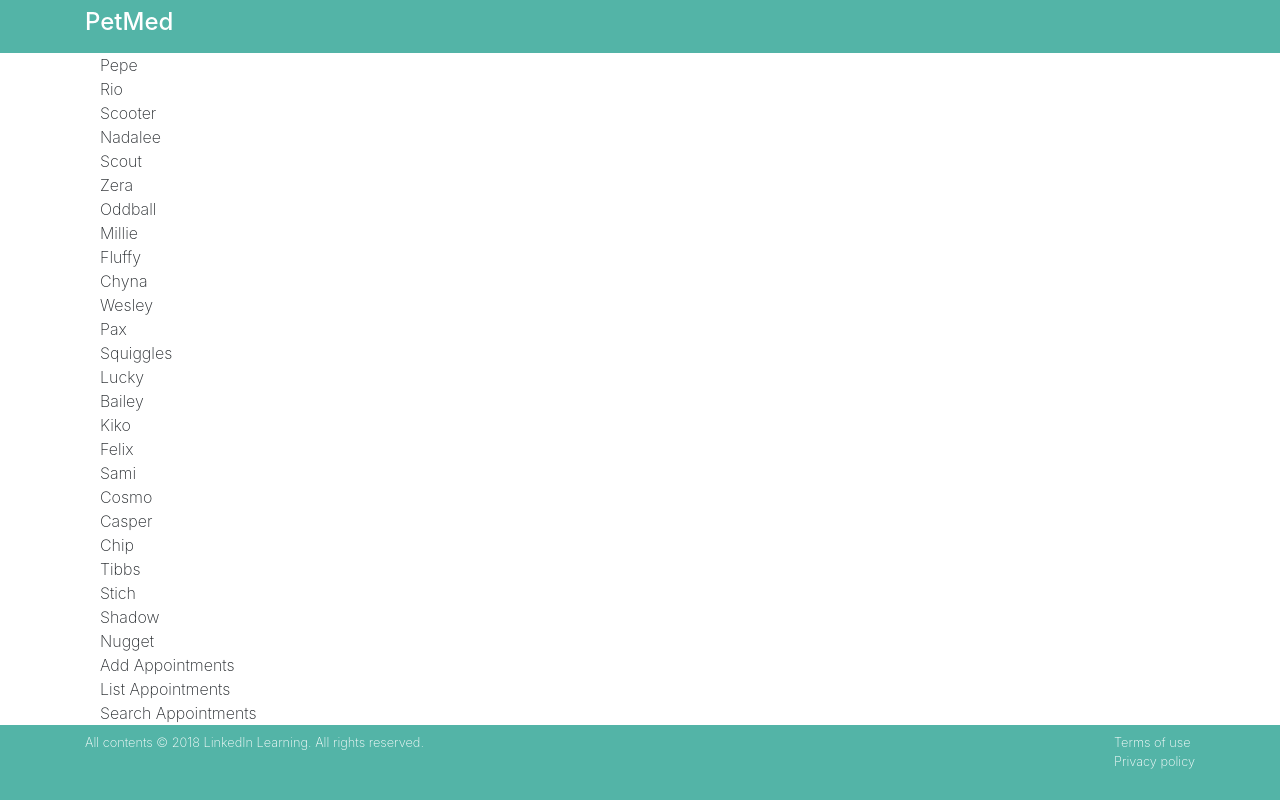
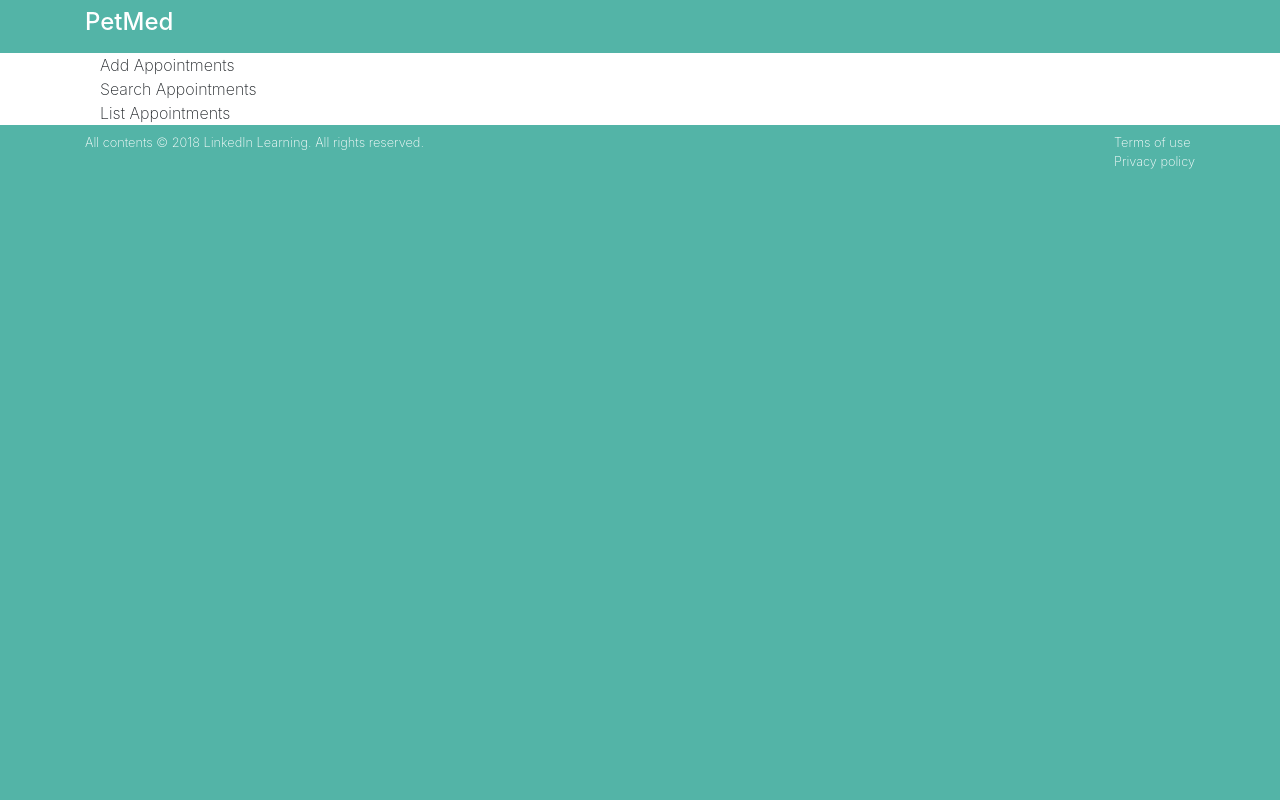
Before and after one commit to senaru/petMed, a React (Create React App) app: page / in a window 1280 px wide. Built offline with nearby package versions, Linux system fonts and the light colour scheme.

Commit message:
passing data through props

```diff
--- a/src/components/App.js
+++ b/src/components/App.js
@@ -27,21 +27,15 @@ class App extends Component {
   }
 
   render() {
-
-    const listItems = this.state.myAppointments.map(i => (
-      <div>{i.petName}</div>
-    ))
-
     return (
       <main className="page bg-white" id="petratings" >
         <div className="container">
           <div className="row">
             <div className="col-md-12 bg-white">
               <div className="container">
-                {listItems}
                 <AddAppointments />
-                <ListAppointments />
                 <SearchAppointments />
+                <ListAppointments appointments={this.state.myAppointments} />
               </div>
             </div>
           </div>
--- a/src/components/ListAppointments.js
+++ b/src/components/ListAppointments.js
@@ -2,9 +2,14 @@ import React, { Component } from 'react';
 
 class ListAppointments extends Component {
     render() {
-        return (<div>
-            List Appointments
-        </div>);
+        const listItems = this.props.appointments.map(i => (
+            <div>{i.petName}</div>
+        ));
+
+        return (
+            <div>
+                List Appointments
+            </div>);
     }
 }
 
```
